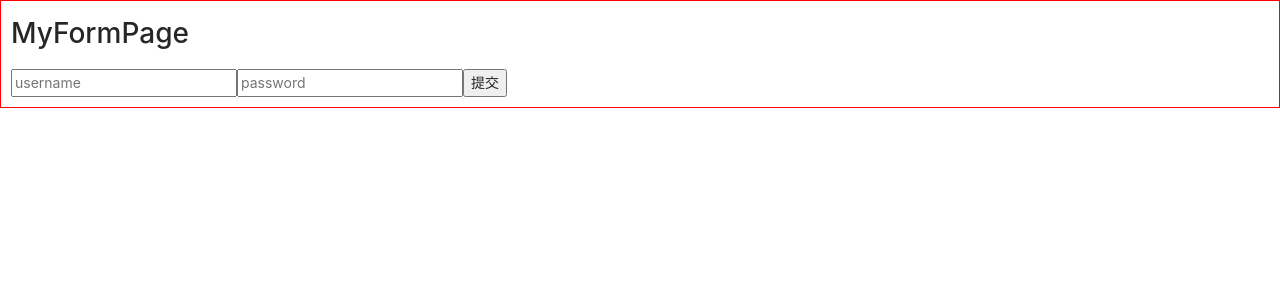
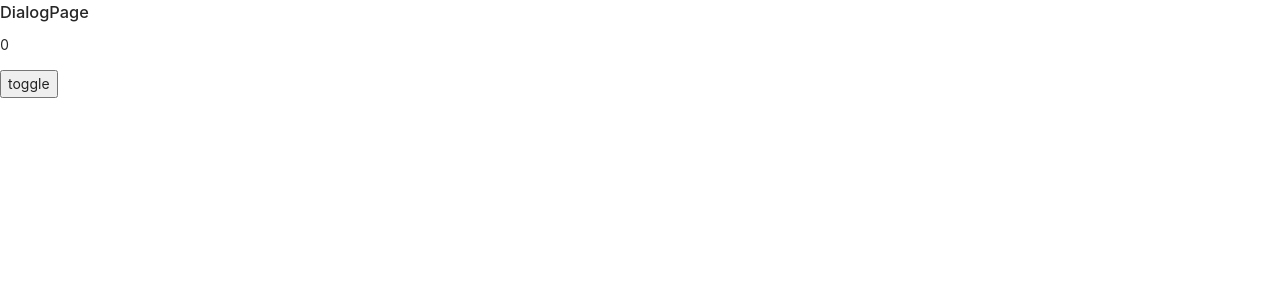
Before and after one commit to liwen11/my-app-simple, a React (Create React App) app: page / in a window 1280 px wide. Shown: the top 300 px of the page. Built offline with nearby package versions, Linux system fonts and the light colour scheme.

Commit message:
portal学习

```diff
--- a/public/index.html
+++ b/public/index.html
@@ -29,6 +29,7 @@
   <body>
     <noscript>You need to enable JavaScript to run this app.</noscript>
     <div id="root"></div>
+    <div id="modal-root"></div>
     <!--
       This HTML file is a template.
       If you open it directly in the browser, you will see an empty page.
--- /dev/null
+++ b/src/components/Dialog.js
@@ -0,0 +1,30 @@
+import React, { Component } from 'react';
+import {createPortal} from 'react-dom'
+
+const modalRoot = document.getElementById('modal-root')
+class Dialog extends Component {
+  constructor(props) {
+    super(props);
+    this.node = window.document.createElement('div')
+    // window.document.body.appendChild(this.node)
+    console.log(this.node)
+  }
+  componentDidMount() {
+    // window.document.body.appendChild(this.node)
+    modalRoot.appendChild(this.node)
+  }
+  componentWillUnmount() {
+    modalRoot.removeChild(this.node);
+  }
+  render() {
+    return createPortal(
+      <div className="dialog">
+        <h3>Dialog</h3>
+        {this.props.children}
+      </div>,
+      this.node,
+    );
+  }
+}
+
+export default Dialog;
--- a/src/index.css
+++ b/src/index.css
@@ -21,3 +21,13 @@ code {
   padding: 10px;
   border: 1px solid green;
 }
+.dialog {
+  position: absolute;
+  top: 50%;
+  left: 50%;
+  transform: translateX(-50%) translateY(-50%);
+  border: 1px solid;
+  height: 200px;
+  width: 200px;
+  overflow: auto;
+}
--- a/src/index.js
+++ b/src/index.js
@@ -7,6 +7,7 @@ import reportWebVitals from './reportWebVitals';
 import HocPage from './pages/HocPage'
 import FormPage from './pages/FormPage'
 import MyFormPage from './pages/MyFormPage'
+import DialogPage from './pages/DialogPage'
 
 ReactDOM.render(
   <React.StrictMode>
@@ -16,8 +17,11 @@ ReactDOM.render(
     {/* 表单组件antd */}
     {/* <FormPage /> */}
 
-    {/* formCreate */}
-    <MyFormPage />
+    {/* 自己实现一个formCreate */}
+    {/* <MyFormPage /> */}
+
+    {/* 弹窗组件 */}
+    <DialogPage />
   </React.StrictMode>,
   document.getElementById('root')
 );
--- /dev/null
+++ b/src/pages/DialogPage.js
@@ -0,0 +1,40 @@
+import React, { Component } from 'react';
+import Dialog from '../components/Dialog'
+
+class DialogPage extends Component {
+  constructor(props) {
+    super(props);
+    this.state = {
+      showDialog: false,
+      count: 0
+     };
+  }
+  handleClick = () => {
+    this.setState({
+      count: this.state.count + 1,
+      showDialog: !this.state.showDialog
+    })
+  }
+  render() {
+    const {showDialog, count} = this.state
+    // console
+    return (
+      <div>
+        <h3>DialogPage</h3>
+        <p>{count}</p>
+        <button onClick={() => {
+          this.setState({showDialog: !showDialog})
+        }}>
+          toggle
+          </button>
+          {showDialog && <Dialog>
+            <button onClick={this.handleClick}>click</button>
+            <input />
+            <div style={{height: 1000 + 'px'}}>1000</div>
+          </Dialog>}
+      </div>
+    );
+  }
+}
+
+export default DialogPage;
```
